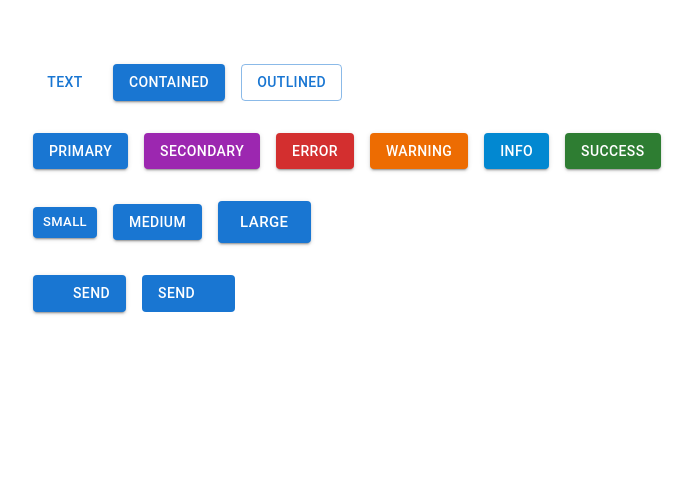
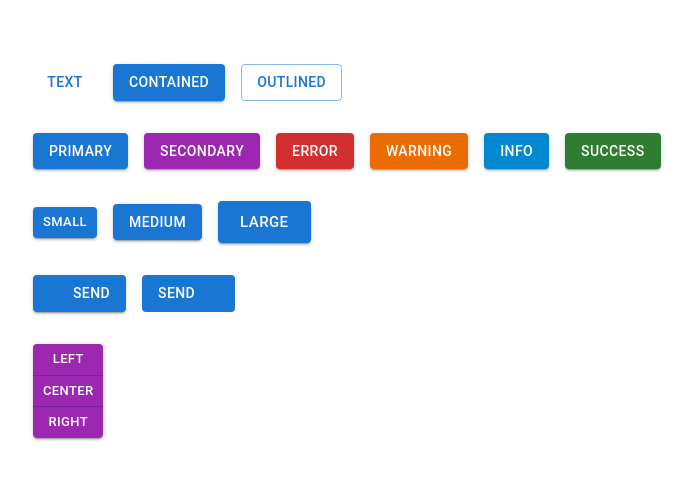
Before and after one commit to alvish-shrestha/react-mui-demo, a React (Create React App) app: page / in a window 1280 px wide. Shown: the top 480 px of the page, without its empty margins (31-724 px from the left). Built offline with nearby package versions, Linux system fonts and the light colour scheme; some icons are missing.

Commit message:
button group

```diff
--- a/src/components/MuiButton.tsx
+++ b/src/components/MuiButton.tsx
@@ -1,4 +1,4 @@
-import { Stack, Button, IconButton } from "@mui/material";
+import { Stack, Button, IconButton, ButtonGroup } from "@mui/material";
 
 import SendIcon from "@mui/icons-material/Send";
 
@@ -60,6 +60,19 @@
           <SendIcon />
         </IconButton>
       </Stack>
+      <Stack direction={"row"}>
+        <ButtonGroup
+          variant="contained"
+          orientation="vertical"
+          size="small"
+          color="secondary"
+          aria-label="alignment button group"
+        >
+          <Button onClick={() => alert("Left clicked")}>Left</Button>
+          <Button onClick={() => alert("Center clicked")}>Center</Button>
+          <Button onClick={() => alert("Right clicked")}>Right</Button>
+        </ButtonGroup>
+      </Stack>
     </Stack>
   );
 };
```
